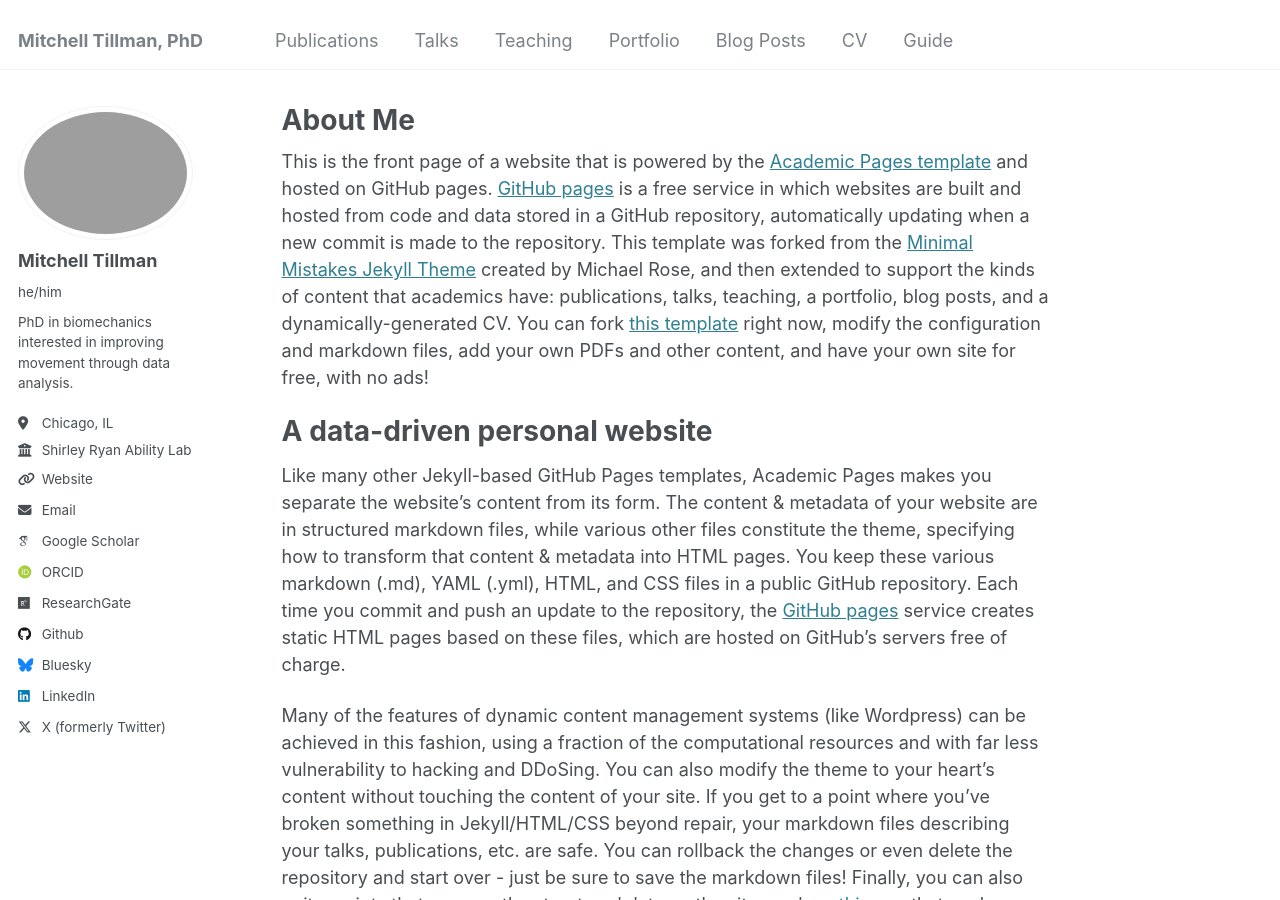
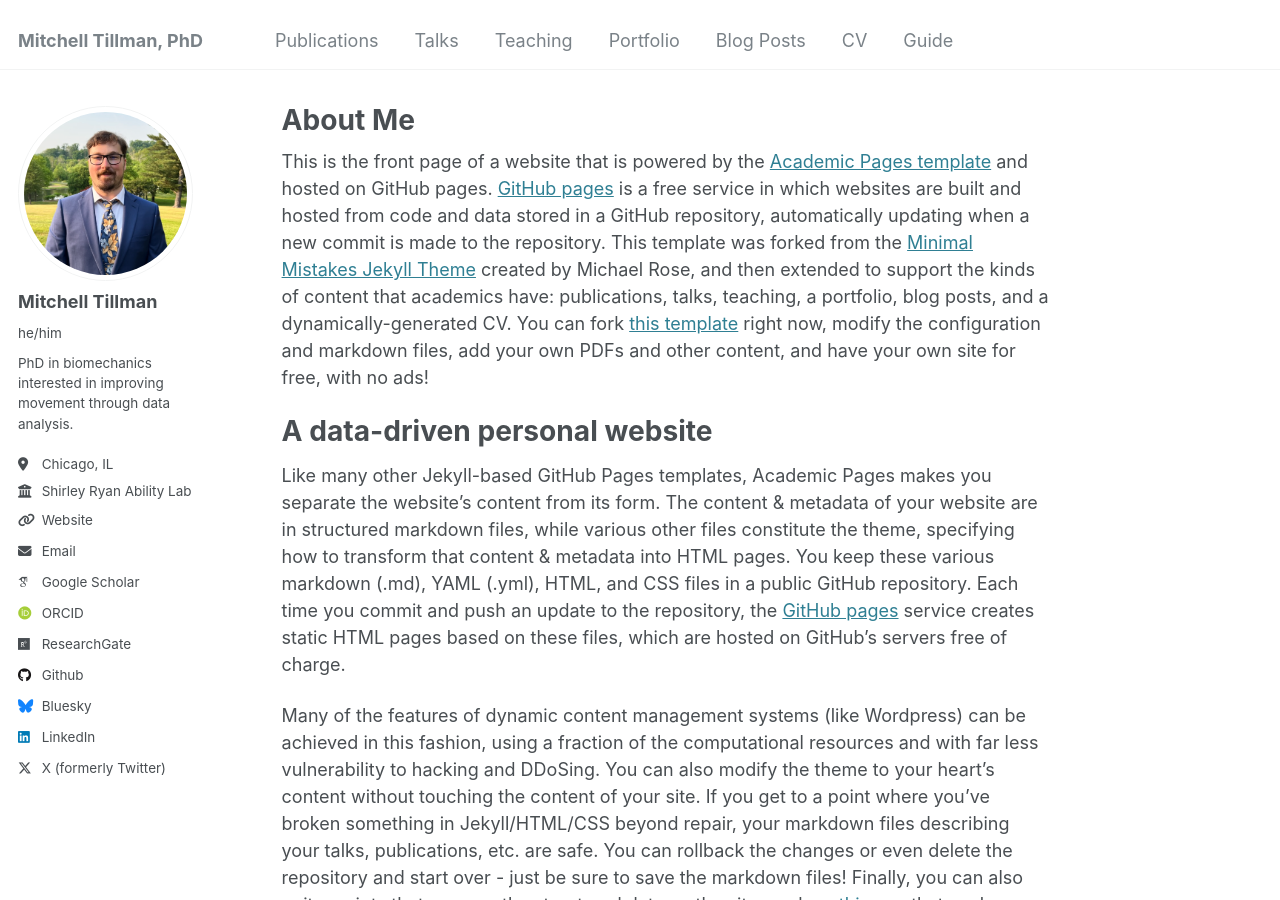
Before and after one commit to mtillman14/mtillman14.github.io, a Jekyll site: the page built from _pages/about.md, in a window 1280 px wide and 900 px high. Built offline with Jekyll 4.4.1, drawn with Linux system fonts in a browser that asks for light colours; some web fonts are replaced.

Commit message:
Fixed profile photo path

```diff
--- a/_config.yml
+++ b/_config.yml
@@ -21,7 +21,7 @@ repository               : "mtillman14/mtillman14.github.io"
 #               Additional customization can be done by editing /_includes/author-profile.html
 author:
   # Biographic information
-  avatar           : "profile_photo_square.jpeg"
+  avatar           : "profile_photo_square.png"
   name             : "Mitchell Tillman"
   pronouns         : "he/him"
   bio              : "PhD in biomechanics interested in improving movement through data analysis."
```
